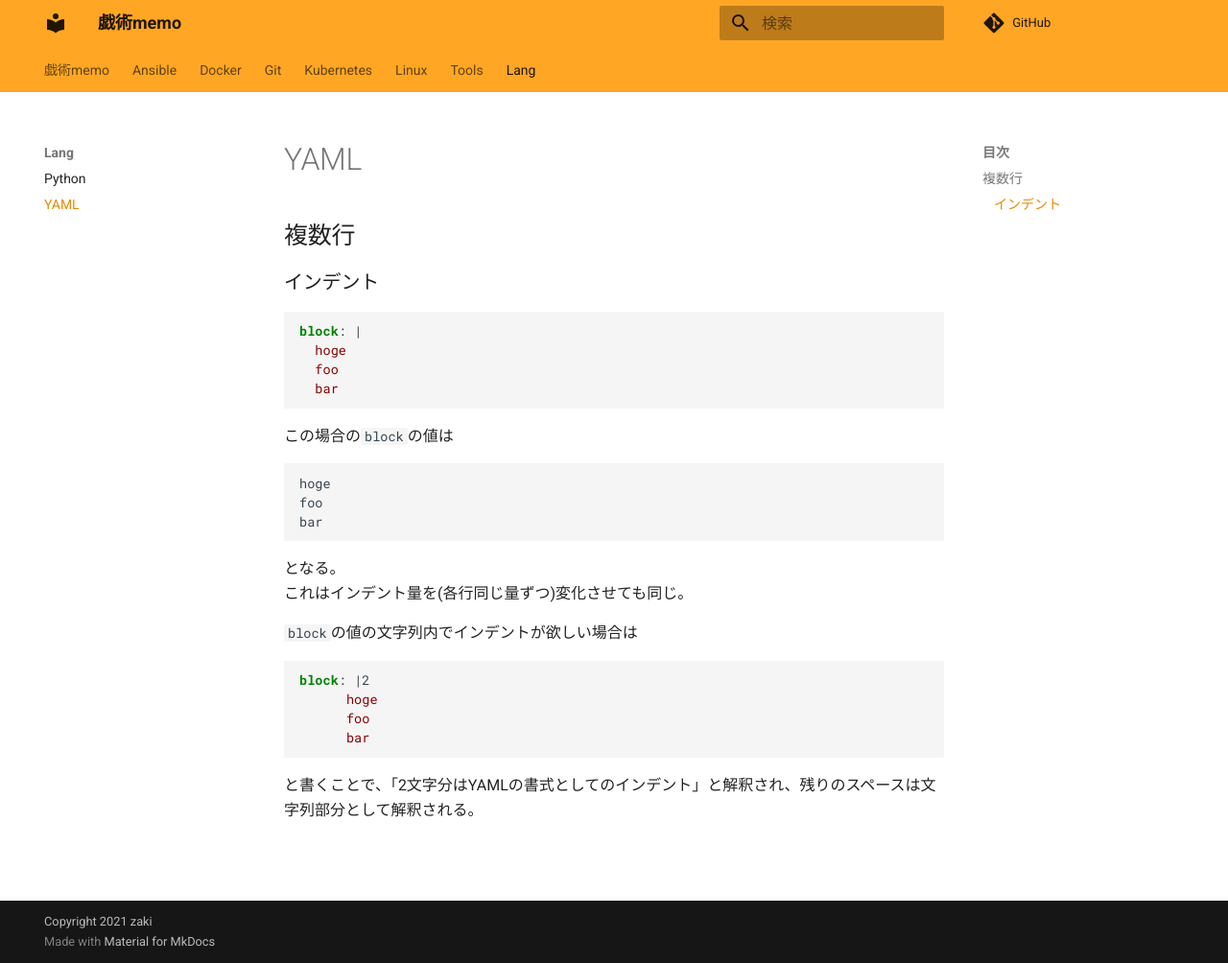
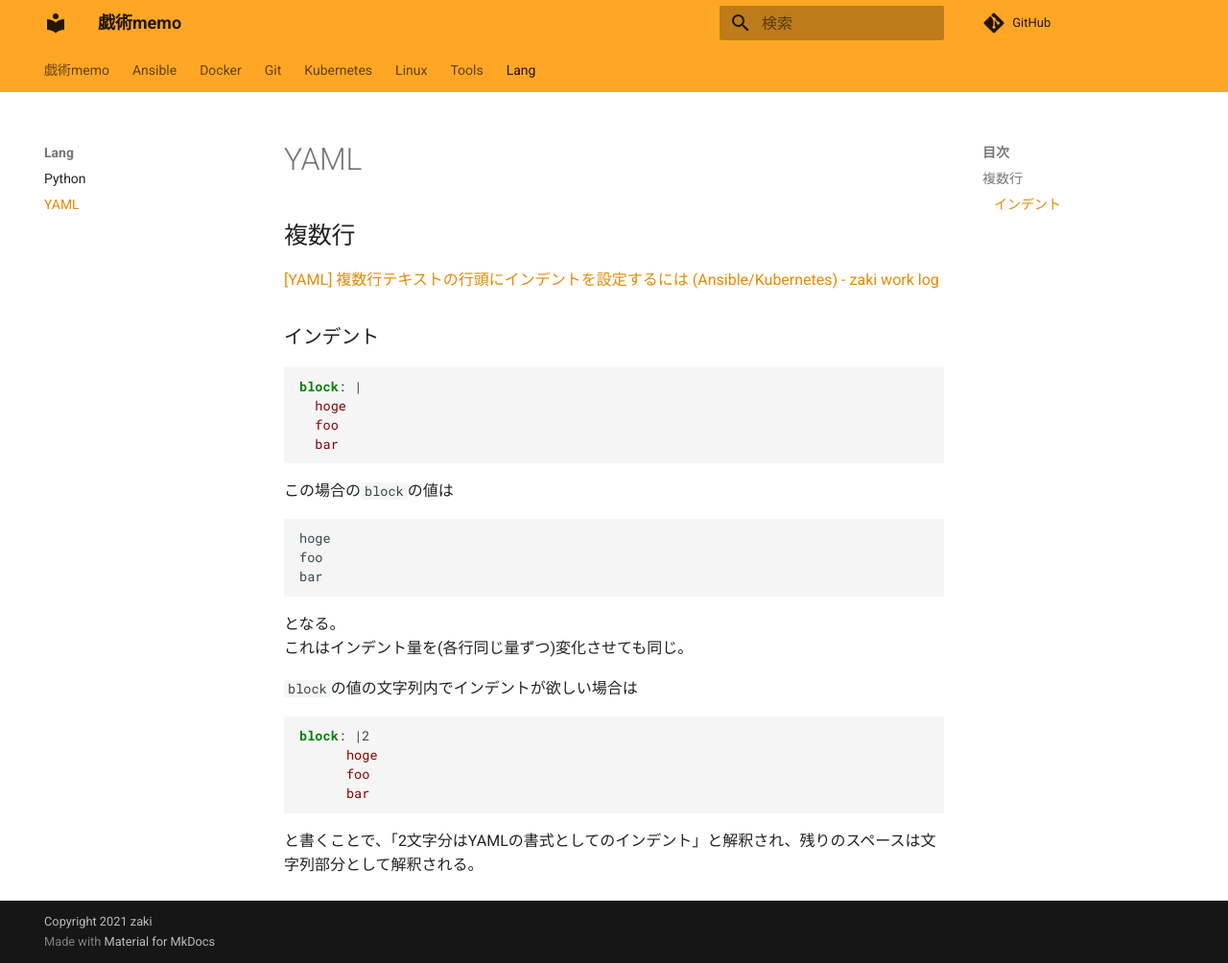
Before and after one commit to zaki-lknr/docs, an MkDocs documentation site: the page built from docs/lang/yaml.md, in a window 1280 px wide and 1004 px high. Shown: the whole window at 96% size. Built offline with MkDocs 1.6.1 and Material for MkDocs 9.7.7, drawn with Linux system fonts in a browser that asks for light colours; comment, search, counter and statistics services are not loaded.

Commit message:
add: lang/yaml: 複数行について書いたブログのリンク追加

```diff
--- a/docs/lang/yaml.md
+++ b/docs/lang/yaml.md
@@ -1,6 +1,8 @@
 # YAML
 
 ## 複数行
+
+[[YAML] 複数行テキストの行頭にインデントを設定するには (Ansible/Kubernetes) - zaki work log](https://zaki-hmkc.hatenablog.com/entry/2021/07/17/220311)
 
 ### インデント
 
```
